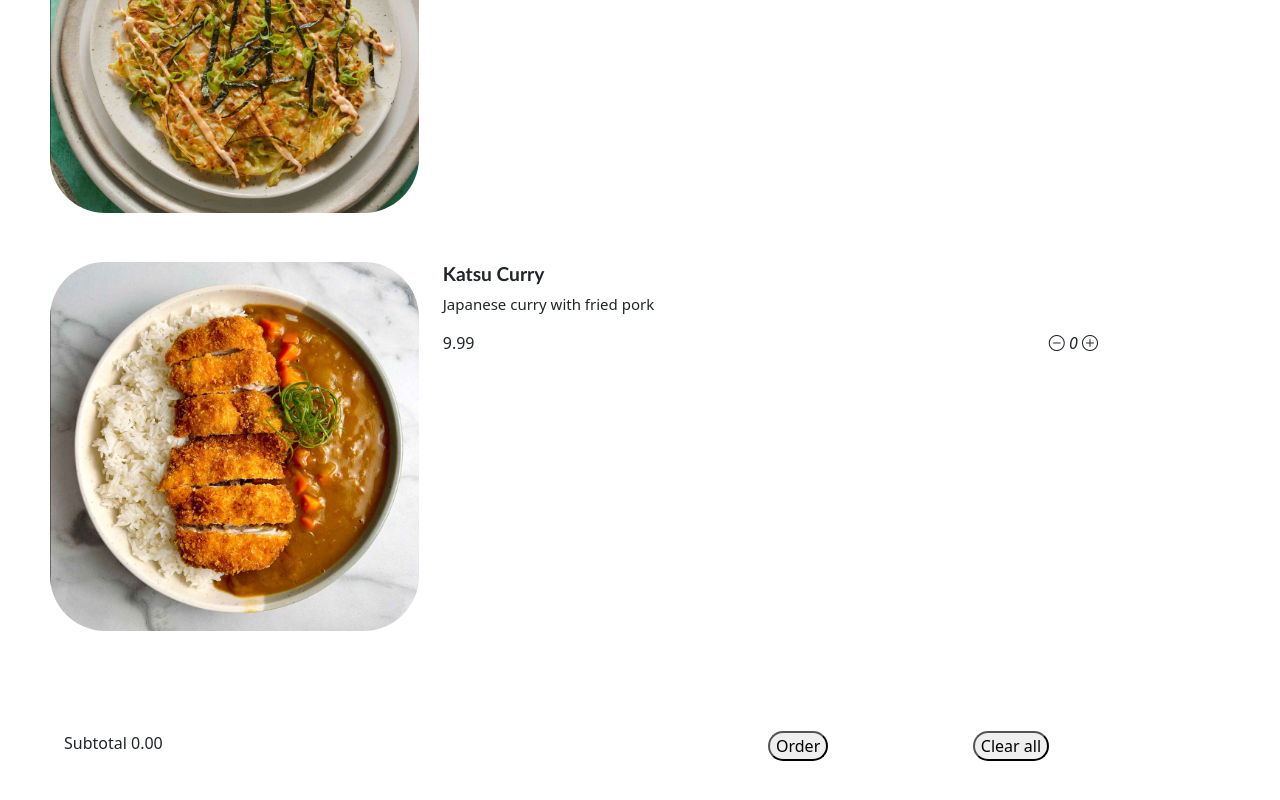
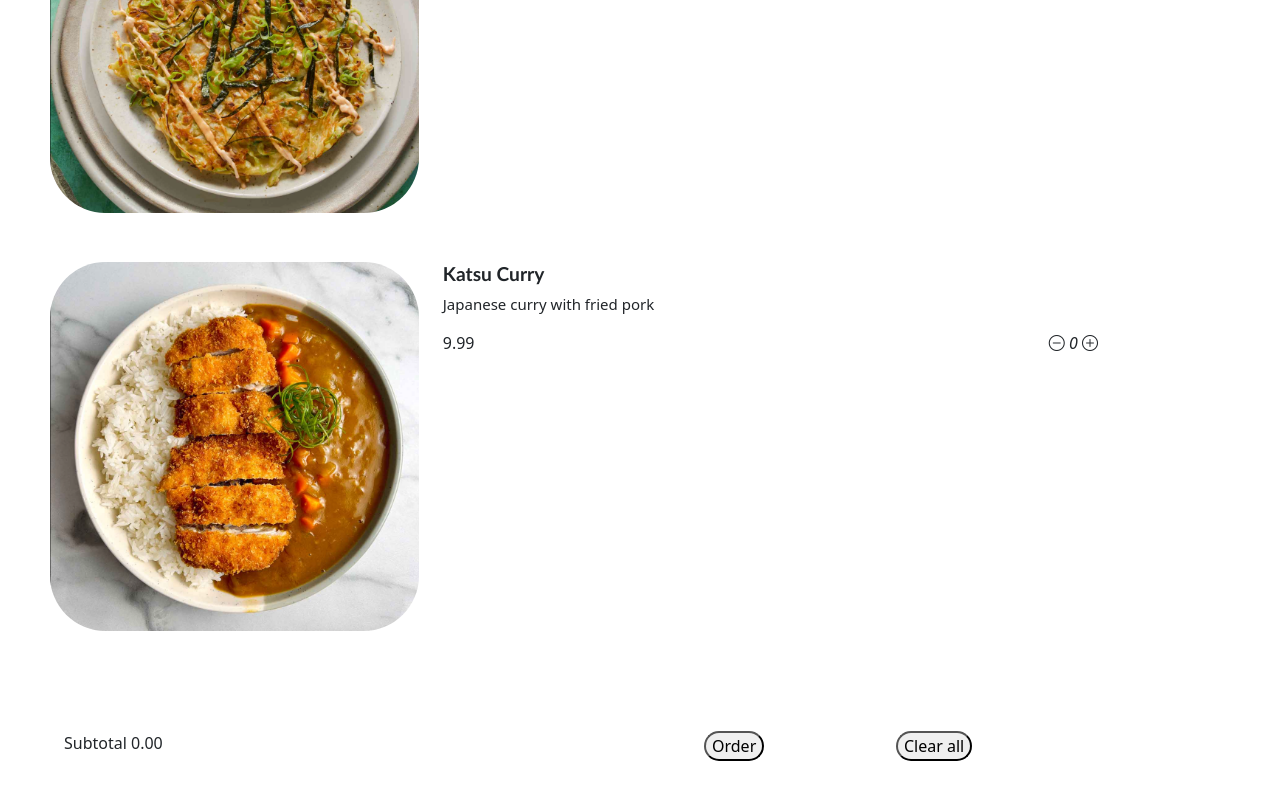
Before and after one commit to parkelin/cs378-p3, a React (Create React App) app: page / in a window 1280 px wide. Shown: the part 3855-4655 px from the top of the page. Built offline with nearby package versions, Linux system fonts and the light colour scheme.

Commit message:
clearall button

```diff
--- a/src/App.css
+++ b/src/App.css
@@ -99,14 +99,14 @@
 .order-btn {
   position: absolute;
   line-height: 1.5em;
-  margin-left: 60%;
+  margin-left: 55%;
   border-radius: 50px;
 }
 
 .clearall-btn {
   position: absolute;
   line-height: 1.5em;
-  margin-left: 76%;
+  margin-left: 70%;
   border-radius: 50px;
 }
 
```
